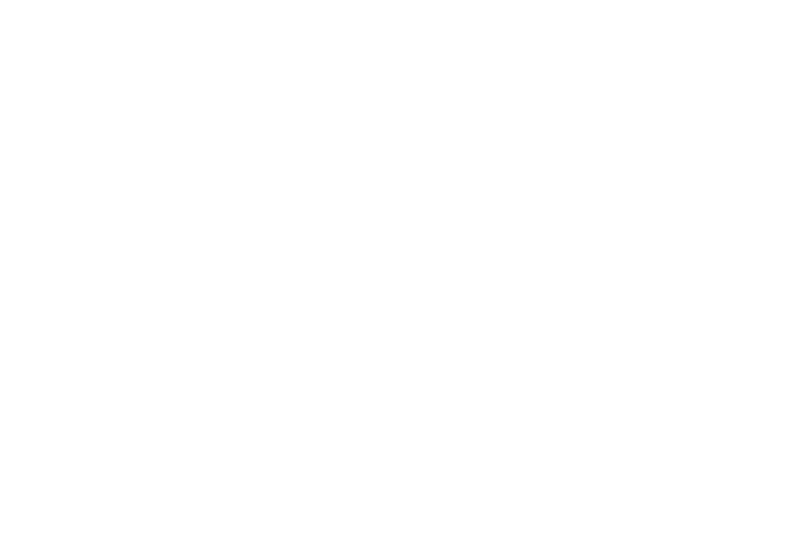
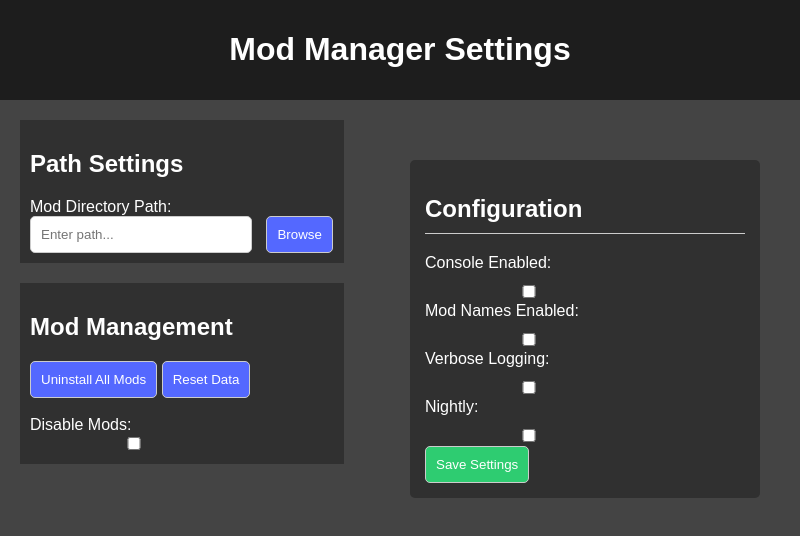
Before and after one commit to AbstractMelon/BorplModManager, an Electron app: page settings.html in a window 800 px wide. Drawn offline with Linux system fonts and the light colour scheme.

Commit message:
did stuff

```diff
--- a/package.json
+++ b/package.json
@@ -8,6 +8,7 @@
   },
   "dependencies": {
     "axios": "^0.24.0",
+    "electron": "^29.2.0",
     "extract-zip": "^2.0.1"
   },
   "devDependencies": {
--- a/renderer.js
+++ b/renderer.js
@@ -18,7 +18,7 @@ document.addEventListener('DOMContentLoaded', () => {
         ipcRenderer.send('install-splotch');
     });
 
-
+    // Epic mod text
     function displayMods(mods) {
         modContainer.innerHTML = '';
         mods.forEach((mod) => {
--- /dev/null
+++ b/settings.css
@@ -0,0 +1,108 @@
+body {
+    font-family: Arial, sans-serif;
+    margin: 0;
+    padding: 0;
+    background-color: #444444;
+}
+
+header {
+    background-color: #1d1d1d;
+    color: #fff;
+    padding: 10px;
+    text-align: center;
+}
+
+header h1 p {
+    margin: 0;
+    color:rgb(255, 255, 255)
+}
+
+main {
+    padding: 20px;
+}
+
+.container {
+    width: 40%;
+    padding: 10px;
+    background-color: #292929b7;
+    justify-content: left;
+    margin-bottom: 20px;
+    left: 0;
+    color: #ffffff;
+}
+
+.optionscontainer {
+    width: 40%;
+    justify-content: center;
+    margin-bottom: 20px;
+    position: absolute;
+    top: 20%;
+    right: 5%;
+    color: #ffffff;
+}
+
+label {
+    margin-right: 10px;
+}
+
+input[type="text"],
+input[type="checkbox"],
+button {
+    padding: 10px;
+    border-radius: 5px;
+    border: 1px solid #ccc;
+}
+
+input[type="text"],
+input[type="checkbox"] {
+    width: 200px;
+    margin-right: 10px;
+}
+
+button {
+    background-color: #5468FF;
+    color: #fff;
+    cursor: pointer;
+    transition: background-color 0.3s ease;
+}
+
+button:hover {
+    background-color: #3c4fe0;
+}
+
+footer {
+    background-color: #333;
+    color: #fff;
+    text-align: right;
+    padding: 20px;
+}
+
+button#saveSettingsBtn {
+    background-color: #2ecc71;
+}
+
+button#saveSettingsBtn:hover {
+    background-color: #27ae60;
+}
+
+.configuration-section {
+    background-color: #292929b7;
+    border-radius: 5px;
+    padding: 15px;
+    margin-bottom: 20px;
+}
+
+.configuration-section h2 {
+    color: #ffffff;
+    border-bottom: 1px solid #ccc;
+    padding-bottom: 10px;
+}
+
+.configuration-section label {
+    display: block;
+    margin-bottom: 10px;
+}
+
+.configuration-section input[type="checkbox"] {
+    margin-right: 5px;
+}
--- a/settings.html
+++ b/settings.html
@@ -0,0 +1,66 @@
+<!DOCTYPE html>
+<html lang="en">
+<head>
+    <meta charset="UTF-8">
+    <meta name="viewport" content="width=device-width, initial-scale=1.0">
+    <title>Mod Manager Settings</title>
+    <link rel="stylesheet" href="settings.css"> <!-- Link to external CSS file for styles -->
+</head>
+<body>
+    <header>
+        <h1>Mod Manager Settings</h1>
+    </header>
+
+    <main>
+        <section class="container">
+            <h2>Path Settings</h2>
+            <div>
+                <label for="path">Mod Directory Path:</label>
+                <input type="text" id="path" placeholder="Enter path...">
+                <button id="browseBtn">Browse</button>
+            </div>
+        </section>
+
+        <section class="container">
+            <h2>Mod Management</h2>
+            <div>
+                <button id="uninstallAllModsBtn">Uninstall All Mods</button>
+                <button id="resetDataBtn">Reset Data</button>
+                <br>
+                <br>
+            </div>
+            <div>
+                <label for="disableMods">Disable Mods:</label>
+                <input type="checkbox" id="disableMods">
+            </div>
+        </section>
+
+       <!-- Update the Configuration section in your HTML with the new CSS class -->
+        <section class="optionscontainer configuration-section">
+            <h2>Configuration</h2>
+            <div>
+                <label for="consoleEnabled">Console Enabled:</label>
+                <input type="checkbox" id="consoleEnabled">
+            </div>
+            <div>
+                <label for="modNamesEnabled">Mod Names Enabled:</label>
+                <input type="checkbox" id="modNamesEnabled">
+            </div>
+            <div>
+                <label for="verboseLogging">Verbose Logging:</label>
+                <input type="checkbox" id="verboseLogging">
+            </div>
+            <div>
+                <label for="nightly">Nightly:</label>
+                <input type="checkbox" id="nightly">
+            </div>
+            <div>
+                <button id="saveSettingsBtn">Save Settings</button>
+            </div>
+        </section>
+
+    </main>
+
+    <script src="renderer.js"></script>
+</body>
+</html>
--- a/style.css
+++ b/style.css
@@ -41,12 +41,12 @@ main {
     background-size: contain;
     background-repeat: no-repeat;
     background-position: top;
-    position: relative; /* Ensure relative positioning for absolute gradient overlay */
+    position: relative;
 }
 
 
 .modContent {
-    padding-top: 200px; /* Adjust based on the height of your background image */
+    padding-top: 200px;
 }
 
 
@@ -79,54 +79,32 @@ footer {
     width: 100%;
 }
 
+
 button {
-  align-items: center;
-  background-image: linear-gradient(144deg,#AF40FF, #5B42F3 50%,#00DDEB);
+  display: inline-block;
+  outline: 0;
   border: 0;
-  border-radius: 8px;
-  box-shadow: rgba(151, 65, 252, 0.2) 0 15px 30px -5px;
-  box-sizing: border-box;
-  color: #FFFFFF;
-  display: flex;
-  font-family: Phantomsans, sans-serif;
-  font-size: 20px;
-  justify-content: center;
-  line-height: 1em;
-  max-width: 100%;
-  min-width: 140px;
-  padding: 3px;
-  text-decoration: none;
-  user-select: none;
-  -webkit-user-select: none;
-  touch-action: manipulation;
-  white-space: nowrap;
   cursor: pointer;
+  will-change: box-shadow,transform;
+  background: radial-gradient( 100% 100% at 100% 0%, #89E5FF 0%, #5468FF 100% );
+  box-shadow: 0px 2px 4px rgb(45 35 66 / 40%), 0px 7px 13px -3px rgb(45 35 66 / 30%), inset 0px -3px 0px rgb(58 65 111 / 50%);
+  padding: 0 32px;
+  border-radius: 6px;
+  color: #fff;
+  height: 48px;
+  font-size: 18px;
+  text-shadow: 0 1px 0 rgb(0 0 0 / 40%);
+  transition: box-shadow 0.15s ease,transform 0.15s ease;
+}
+button:hover {
+      box-shadow: 0px 4px 8px rgb(45 35 66 / 40%), 0px 7px 13px -3px rgb(45 35 66 / 30%), inset 0px -3px 0px #3c4fe0;
+      transform: translateY(-2px);
+}
+button:active{
+    box-shadow: inset 0px 3px 7px #3c4fe0;
+    transform: translateY(2px);
 }
 
-button:active,
-button:hover {
-  outline: 0;
-}
-
-button span {
-  background-color: rgb(5, 6, 45);
-  padding: 16px 24px;
-  border-radius: 6px;
-  width: 100%;
-  height: 100%;
-  transition: 300ms;
-}
-
-button:hover span {
-  background: none;
-}
-
-@media (min-width: 768px) {
-  button {
-    font-size: 24px;
-    min-width: 196px;
-  }
-}
 
 .center {
     align-content: center;
```
Also changed, not shown: index.html (+9 -6 lines).
